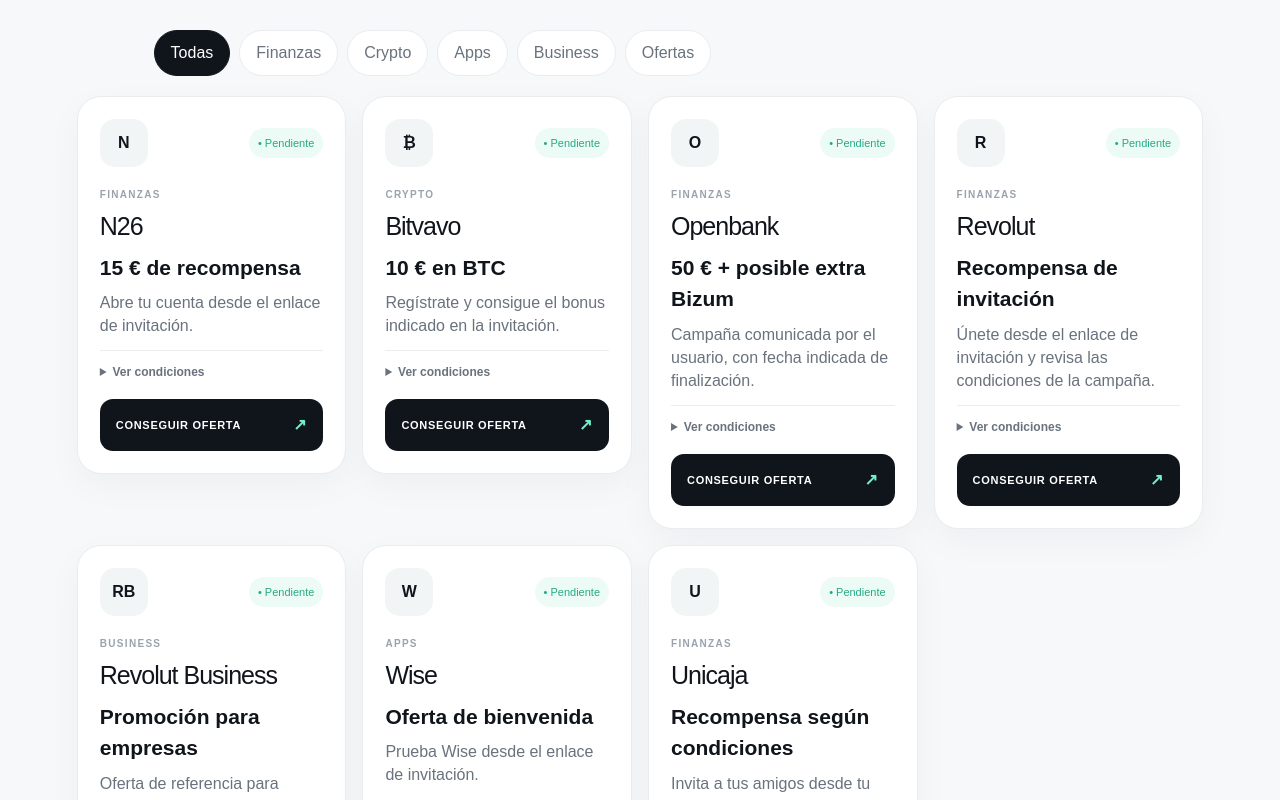
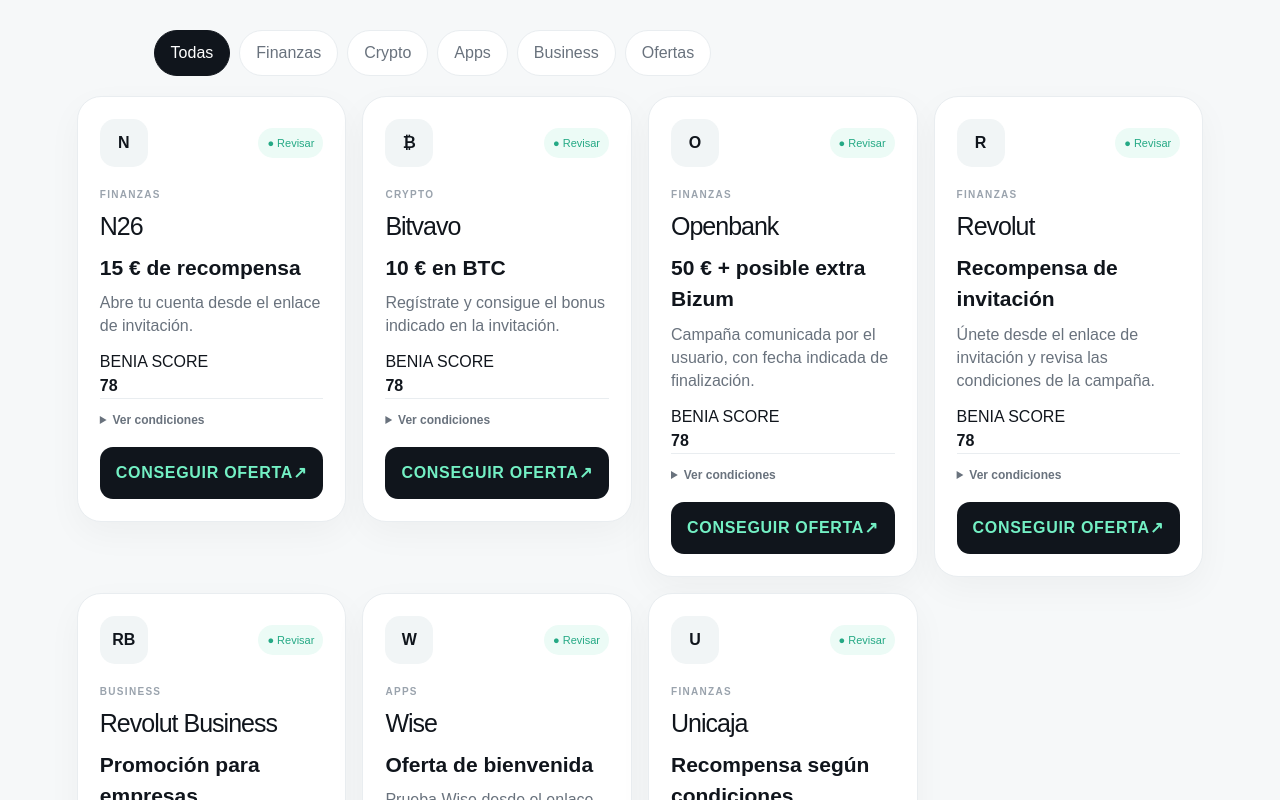
Before and after one commit to arandasalou/Benia, a Next.js app: page / in a window 1280 px wide. Shown: the part 1280-2080 px from the top of the page. Built offline with nearby package versions, Linux system fonts and the light colour scheme.

Commit message:
Refactor OfferCard component for improved readability

```diff
--- a/components/OfferCard.tsx
+++ b/components/OfferCard.tsx
@@ -5,23 +5,55 @@
     <article className="offer-card">
       <div className="card-top">
         <div className="service-icon">{offer.icon}</div>
-        <div className="verify">{offer.verified ? "✓ Verificado" : "• Pendiente"}</div>
+
+        <div className={offer.verified ? "verify" : "verify pending"}>
+          {offer.verified ? "✓ Verificado" : "● Revisar"}
+        </div>
       </div>
+
       <div className="category-label">{offer.category}</div>
+
       <h3>{offer.brand}</h3>
+
       <div className="reward">{offer.reward}</div>
+
       <p>{offer.description}</p>
+
+      <div className="score-row">
+        <span>BENIA SCORE</span>
+
+        <div className="score">
+          <div className="score-bar">
+            <div
+              className="score-fill"
+              style={{
+                width: `${offer.verified ? 94 : 78}%`,
+              }}
+            />
+          </div>
+
+          <strong>{offer.verified ? 94 : 78}</strong>
+        </div>
+      </div>
+
       <details>
         <summary>Ver condiciones</summary>
-        <ul>{offer.conditions.map((condition, i) => <li key={i}>{condition}</li>)}</ul>
+
+        <ul>
+          {offer.conditions.map((condition, index) => (
+            <li key={index}>{condition}</li>
+          ))}
+        </ul>
       </details>
+
       <a
         className="offer-cta"
         href={offer.referralUrl}
         target="_blank"
         rel="noopener noreferrer"
       >
-        CONSEGUIR OFERTA <span>↗</span>
+        <span>CONSEGUIR OFERTA</span>
+        <span className="cta-arrow">↗</span>
       </a>
     </article>
   );
```
